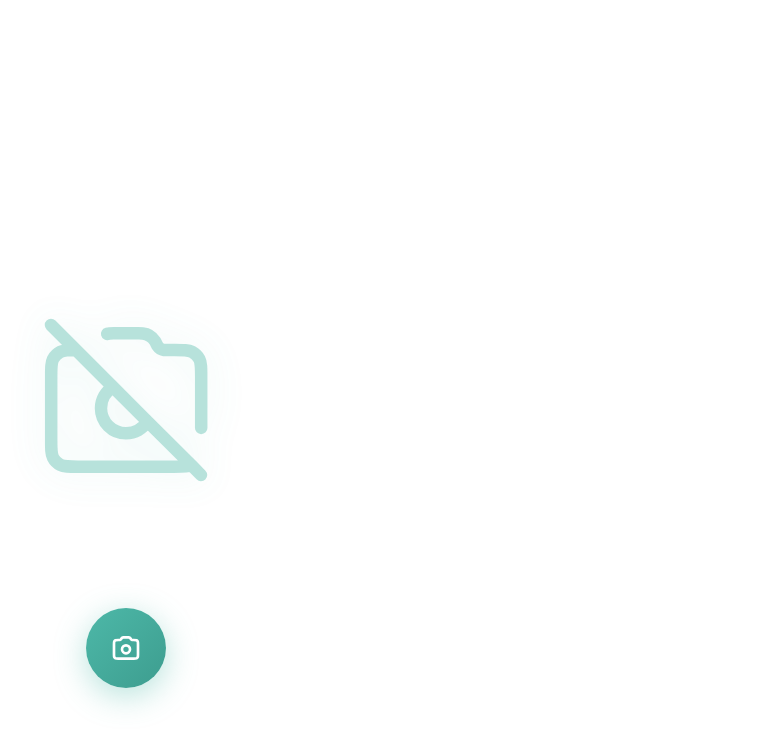
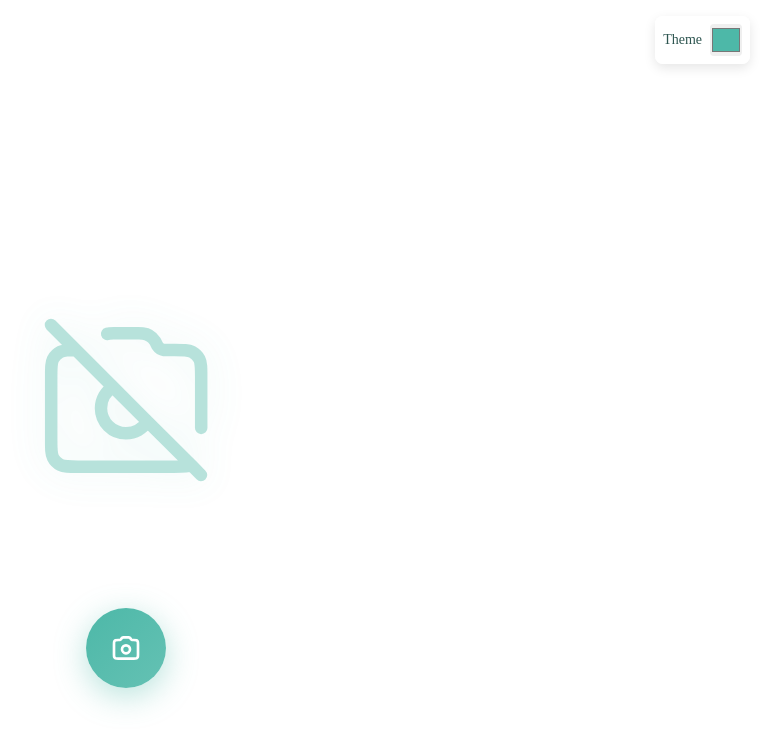
Before and after one commit to sumitsahoo/modern-barcode-scanner, a React (Vite) app: page / in a window 1280 px wide. Shown: the top 746 px of the page, without its empty margins (514-1280 px from the left). Built offline with nearby package versions, Linux system fonts and the light colour scheme.

Commit message:
feat: Add `themeColor` prop to BarcodeScanner for UI customization and update demos to utilize it.

```diff
--- a/demo/App.tsx
+++ b/demo/App.tsx
@@ -1,4 +1,4 @@
-import { useRef, useState, useCallback } from "react";
+import { useRef, useState, useCallback, useEffect } from "react";
 import { BarcodeScanner, type BarcodeScannerRef, type ScanResult, type ScannerState } from "../src";
 
 /**
@@ -149,11 +149,74 @@ const styles = {
 	},
 };
 
+const getStyles = (themeColor: string) => ({
+	...styles,
+	scanButtonStart: {
+		...styles.scanButtonStart,
+		background: `linear-gradient(135deg, ${themeColor} 0%, ${themeColor}dd 100%)`,
+		boxShadow: `0 8px 32px ${themeColor}66`,
+	},
+	checkIcon: {
+		...styles.checkIcon,
+		color: themeColor,
+	},
+	dialogIcon: {
+		...styles.dialogIcon,
+		background: `${themeColor}1a`, // 10% opacity roughly
+	},
+	btnPrimary: {
+		...styles.btnPrimary,
+		background: `linear-gradient(135deg, ${themeColor} 0%, ${themeColor}dd 100%)`,
+	},
+	btnScanAgain: {
+		...styles.btnScanAgain,
+		color: themeColor,
+		border: `1px solid ${themeColor}`,
+	},
+	colorPickerContainer: {
+		position: "absolute" as const,
+		top: "1rem",
+		right: "1rem",
+		zIndex: 50,
+		background: "rgba(255, 255, 255, 0.9)",
+		padding: "0.5rem",
+		borderRadius: "0.5rem",
+		display: "flex",
+		alignItems: "center",
+		gap: "0.5rem",
+		boxShadow: "0 4px 12px rgba(0,0,0,0.1)",
+		backdropFilter: "blur(8px)",
+	},
+	colorPickerLabel: {
+		fontSize: "0.875rem",
+		fontWeight: 500,
+		color: "#2d5550",
+	},
+	colorInput: {
+		width: "2rem",
+		height: "2rem",
+		padding: 0,
+		border: "none",
+		borderRadius: "0.25rem",
+		cursor: "pointer",
+	}
+});
+
 function App() {
 	const scannerRef = useRef<BarcodeScannerRef>(null);
 	const [result, setResult] = useState<ScanResult | null>(null);
 	const [state, setState] = useState<ScannerState | null>(null);
 	const [copied, setCopied] = useState(false);
+	const [themeColor, setThemeColor] = useState("#4db8a8");
+
+	const dynamicStyles = getStyles(themeColor);
+
+	useEffect(() => {
+		const metaThemeColor = document.querySelector('meta[name="theme-color"]');
+		if (metaThemeColor) {
+			metaThemeColor.setAttribute('content', themeColor);
+		}
+	}, [themeColor]);
 
 	const handleScan = useCallback((scanResult: ScanResult) => {
 		setResult(scanResult);
@@ -193,7 +256,20 @@ function App() {
 	const isScanning = state?.isScanning ?? false;
 
 	return (
-		<div style={styles.app}>
+		<div style={dynamicStyles.app}>
+			{/* Color Picker Control */}
+			<div style={dynamicStyles.colorPickerContainer}>
+				<label htmlFor="theme-color" style={dynamicStyles.colorPickerLabel}>Theme</label>
+				<input
+					id="theme-color"
+					type="color"
+					value={themeColor}
+					onChange={(e) => setThemeColor(e.target.value)}
+					style={dynamicStyles.colorInput}
+					title="Change Theme Color"
+				/>
+			</div>
+
 			{/* Scanner - takes full screen */}
 			<BarcodeScanner
 				ref={scannerRef}
@@ -201,21 +277,22 @@ function App() {
 				onError={handleError}
 				onStateChange={handleStateChange}
 				enableVibration={true}
+				themeColor={themeColor}
 			/>
 
 			{/* Controls - positioned at bottom center */}
 			{!result && (
 				<div
 					style={{
-						...styles.controlsContainer,
-						...(isScanning ? styles.controlsContainerScanning : {}),
+						...dynamicStyles.controlsContainer,
+						...(isScanning ? dynamicStyles.controlsContainerScanning : {}),
 					}}
 				>
 					<button
 						type="button"
 						style={{
-							...styles.scanButton,
-							...(isScanning ? styles.scanButtonStop : styles.scanButtonStart),
+							...dynamicStyles.scanButton,
+							...(isScanning ? dynamicStyles.scanButtonStop : dynamicStyles.scanButtonStart),
 						}}
 						onClick={isScanning ? stopScanning : startScanning}
 						aria-label={isScanning ? "Stop scanning" : "Start scanning"}
@@ -258,10 +335,10 @@ function App() {
 
 			{/* Result Dialog - shown after successful scan */}
 			{result && (
-				<div style={styles.backdrop}>
-					<div style={styles.dialog}>
-						<div style={styles.dialogIcon}>
-							<svg viewBox="0 0 24 24" fill="none" style={styles.checkIcon}>
+				<div style={dynamicStyles.backdrop}>
+					<div style={dynamicStyles.dialog}>
+						<div style={dynamicStyles.dialogIcon}>
+							<svg viewBox="0 0 24 24" fill="none" style={dynamicStyles.checkIcon}>
 								<title>Success</title>
 								<path
 									d="M5 13l4 4L19 7"
@@ -272,19 +349,19 @@ function App() {
 								/>
 							</svg>
 						</div>
-						<h2 style={styles.dialogTitle}>{result.typeName || "Barcode Detected"}</h2>
-						<div style={styles.dialogData}>{result.scanData}</div>
-						<div style={styles.dialogActions}>
+						<h2 style={dynamicStyles.dialogTitle}>{result.typeName || "Barcode Detected"}</h2>
+						<div style={dynamicStyles.dialogData}>{result.scanData}</div>
+						<div style={dynamicStyles.dialogActions}>
 							<button
 								type="button"
-								style={{ ...styles.btn, ...styles.btnCopy }}
+								style={{ ...dynamicStyles.btn, ...dynamicStyles.btnCopy }}
 								onClick={copyToClipboard}
 							>
 								{copied ? "✓ Copied!" : "Copy"}
 							</button>
 							<button
 								type="button"
-								style={{ ...styles.btn, ...styles.btnPrimary }}
+								style={{ ...dynamicStyles.btn, ...dynamicStyles.btnPrimary }}
 								onClick={dismissResult}
 							>
 								Close
@@ -292,7 +369,7 @@ function App() {
 						</div>
 						<button
 							type="button"
-							style={{ ...styles.btn, ...styles.btnScanAgain }}
+							style={{ ...dynamicStyles.btn, ...dynamicStyles.btnScanAgain }}
 							onClick={startScanning}
 						>
 							Scan Again
--- a/src/components/BarcodeScanner.tsx
+++ b/src/components/BarcodeScanner.tsx
@@ -54,6 +54,7 @@ const BarcodeScanner = forwardRef<BarcodeScannerRef, BarcodeScannerProps>(
 			showCameraSwitch = true,
 			showTorchButton = true,
 			style,
+			themeColor = "#4db8a8",
 		},
 		ref,
 	) => {
@@ -92,8 +93,14 @@ const BarcodeScanner = forwardRef<BarcodeScannerRef, BarcodeScannerProps>(
 			};
 		}, [handleStopScan]);
 
+		// Combine user styles with the custom theme color CSS variable
+		const containerStyle = {
+			...style,
+			"--mbs-primary": themeColor,
+		} as React.CSSProperties;
+
 		return (
-			<div className={`mbs-container ${className}`} style={style}>
+			<div className={`mbs-container ${className}`} style={containerStyle}>
 				{/* Camera Feed */}
 				<div className="mbs-video-container">
 					<IconCameraPlaceholder className="mbs-placeholder-icon" />
--- a/src/types.ts
+++ b/src/types.ts
@@ -79,6 +79,11 @@ export interface ScannerConfig {
 	 * Custom styles for the scanner container
 	 */
 	style?: React.CSSProperties;
+	/**
+	 * Primary theme color for the scanner UI
+	 * @default '#4db8a8'
+	 */
+	themeColor?: string;
 }
 
 /**
```
Also changed, not shown: demo/AppMinimal.tsx (+9 -2 lines).
